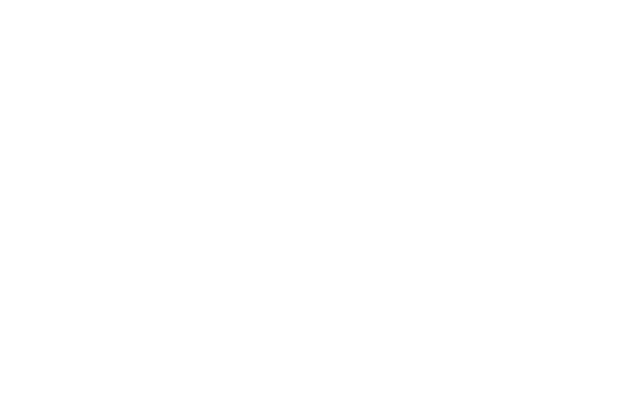
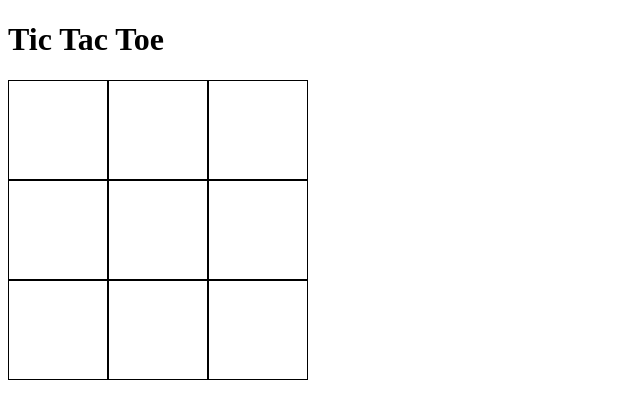
Before and after one commit to ntmy777/tictactoe, a plain HTML site: page index.html in a window 1280 px wide. Shown: the whole page, without its empty margins (0-640 px from the left). Drawn offline with Linux system fonts and the light colour scheme.

Commit message:
update html display

```diff
--- a/index.html
+++ b/index.html
@@ -8,9 +8,11 @@
     <title>Tic Tac Toe</title>
 </head>
 <body>
-    <!-- <div class="container">
+    <h1>Tic Tac Toe</h1>
+    <h1 class="winDeclare"></h1>
+    <h1 class="label"></h1>
+    <div class="container">
 
-    </div> -->
-    <!-- <script src="script.js"></script> -->
+    </div>
 </body>
 </html>
--- a/script.js
+++ b/script.js
@@ -1,42 +1,37 @@
 let gameboard = (function () {
     const board = [];
-    const layout = function () {
-        // var container = document.querySelector(".container");
-        // container.style.gridTemplateColumns=`repeat(${Math.sqrt(this.board)}, 1fr)`;
-        // container.style.gridTemplateRows=`repeat(${Math.sqrt(this.board)}, 1fr)`;
-        for (let i = 0; i < 3; i++) {
+    const setBoardSize = function (size = 3) {
+        return size;
+    };
+    const setBoard = function () {
+        for (let i = 0; i < setBoardSize(3); i++) {
             board[i] = [];
-            for (let j = 0; j < 3; j++) {
+            for (let j = 0; j < setBoardSize(3); j++) {
                 board[i].push("");
             }
-            // const grid = document.createElement("grid");
-            // grid.className("layout");
-            // container.appendChild(grid);
         }
     };
 
     const getBoard = function () {
-        // console.log(this.board);
         return board;
     };
 
-    const setBoard = function (row, column, value) {
+    const setBoardValue = function (row, column, value) {
         board[row][column] = value;
         gameController.playerTurn();
     };
 
-    const resetBoard = function(){
-        size = [];
-        layout();
+    const resetBoard = function () {
+        setBoard();
     }
 
-    return { layout, getBoard, setBoard, resetBoard};
+    return { setBoardSize, setBoard, getBoard, setBoardValue, resetBoard };
 })();
 
 let player = {
     playerA: { name: "A", mark: "O" },
     playerB: { name: "B", mark: "X" },
-    getName : function (winPlayer) {
+    getName: function (winPlayer) {
         var winName = "";
         if (winPlayer === player.playerA.mark) {
             winName = player.playerA.name;
@@ -65,16 +60,26 @@ let gameController = (function () {
         return `player ${currentPlayer.name}'s turn`
     };
 
+    var marking = false;
+    const getMarked = function () {
+        return marking;
+    };
+
+    const setMarked = function (marked) {
+        marking = marked;
+    };
+
     const markIndex = function (row, column) {
         //write condition to check whether O/X at the selected position
-        if (gameboard.getBoard()[row][column] != "O" && gameboard.getBoard()[row][column] != "X" && row<gameboard.getBoard().length && column<gameboard.getBoard().length) {
-            gameboard.setBoard(row, column, currentPlayer.mark);
-            console.log(winCondition());
-            console.log(tie());
+        if (gameboard.getBoard()[row][column] != "O" && gameboard.getBoard()[row][column] != "X" && row < gameboard.getBoard().length && column < gameboard.getBoard().length) {
+            gameboard.setBoardValue(row, column, currentPlayer.mark);
+            setMarked(true);
+            winCondition();
+            tie();
             return screenController.label();
         }
         else {
-            console.log("unable to mark this position, please try again");
+            window.alert("unable to mark this position, please try again");
             return screenController.label();
         }
     };
@@ -161,40 +166,76 @@ let gameController = (function () {
         }
 
         if (diagonalLeftToRight || diagonalRightToLeft || outerRow || outerVertical) {
-            console.log(`player ${gameWinner} win`);
+            window.alert(`player ${gameWinner} win`);
             currentPlayer = player.playerA;
-            return gameboard.resetBoard();
+            setMarked(false);
+            return screenController.initialize();
         }
     };
 
-    const tie = function(){
+    const tie = function () {
         var emptySlot = false;
-        for(let i=0; i<gameboard.getBoard().length; i++){
-            for(let j=0; j<gameboard.getBoard().length; j++){
-                if(gameboard.getBoard()[i][j]===""){
+        for (let i = 0; i < gameboard.getBoard().length; i++) {
+            for (let j = 0; j < gameboard.getBoard().length; j++) {
+                if (gameboard.getBoard()[i][j] === "") {
                     emptySlot = true;
                 }
             }
         }
 
-        if(!emptySlot){
-            console.log(`tie!`);
+        if (!emptySlot) {
+            window.alert(`tie!`);
             currentPlayer = player.playerA;
-            return gameboard.resetBoard();
+            setMarked(false);
+            return screenController.initialize();
         }
     };
 
-    return { playerTurn, playerLabel, markIndex, winCondition, tie };
+    return { playerTurn, playerLabel, markIndex, winCondition, tie, getMarked };
 })();
 
 let screenController = (function () {
     // display array and player's turn
+    const container = document.querySelector(".container");
     const label = function () {
-        console.log(gameController.playerLabel());
-        console.log(gameboard.getBoard());
+        let labelDisplay = document.querySelector(".label");
+        labelDisplay.textContent = gameController.playerLabel();
+        // console.log(gameboard.getBoard());
     }
-    return { label };
+
+    const updateBoard = function (e) {
+        const i = parseInt(e.target.dataset.row);
+        const j = parseInt(e.target.dataset.column);
+        gameController.markIndex(i, j);
+        if (gameController.getMarked()) {
+            e.target.textContent = gameboard.getBoard()[i][j];
+        };
+    }
+
+    const initialize = function () {
+        gameboard.resetBoard();
+        // label();
+        container.textContent="";
+        const label = document.querySelector(".label");
+        container.style.gridTemplateColumns = `repeat(${(gameboard.getBoard().length)}, 1fr)`;
+        container.style.gridTemplateRows = `repeat(${gameboard.getBoard().length}, 1fr)`;
+
+        for (let i = 0; i < gameboard.getBoard().length; i++) {
+            for (let j = 0; j < gameboard.getBoard().length; j++) {
+                const grid = document.createElement("div");
+                grid.classList.add("boardCell");
+                grid.textContent = gameboard.getBoard()[i][j];
+                grid.dataset.row = i;
+                grid.dataset.column = j;
+                grid.addEventListener('click', (e) => {
+                    updateBoard(e);
+                });
+                container.appendChild(grid);
+            }
+        }
+    };
+
+    return { label, initialize, updateBoard };
 })();
 
-gameboard.resetBoard();
-screenController.label();
+screenController.initialize();
--- a/style.css
+++ b/style.css
@@ -0,0 +1,19 @@
+.container{
+    display: grid;
+    width: 300px;
+    height: 300px;
+}
+
+.boardCell {
+    background-color: white;
+    border: 1px solid black;
+    display: flex;
+    justify-content: center;
+    align-items: center;
+    font-size: 24px;
+    cursor: pointer;
+}
+
+.boardCell:hover {
+    background-color: lightgray;
+}
```
